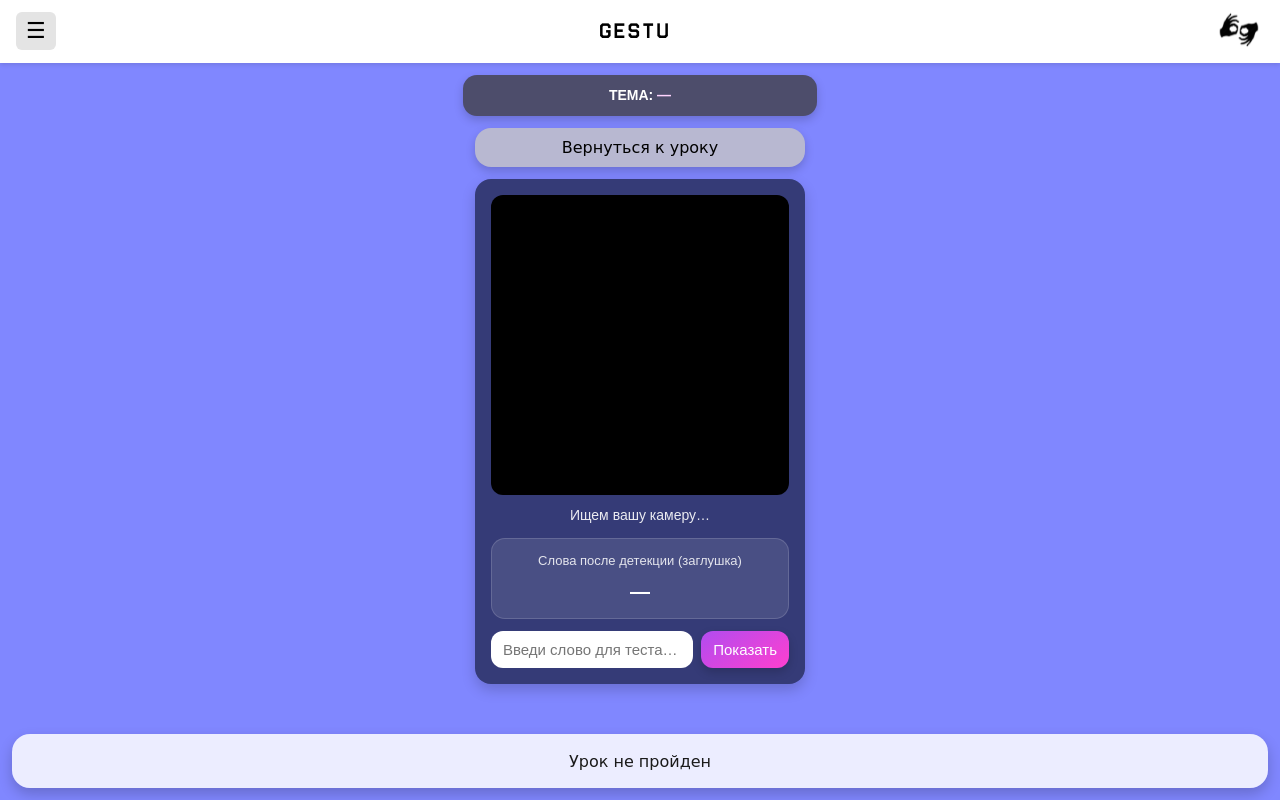
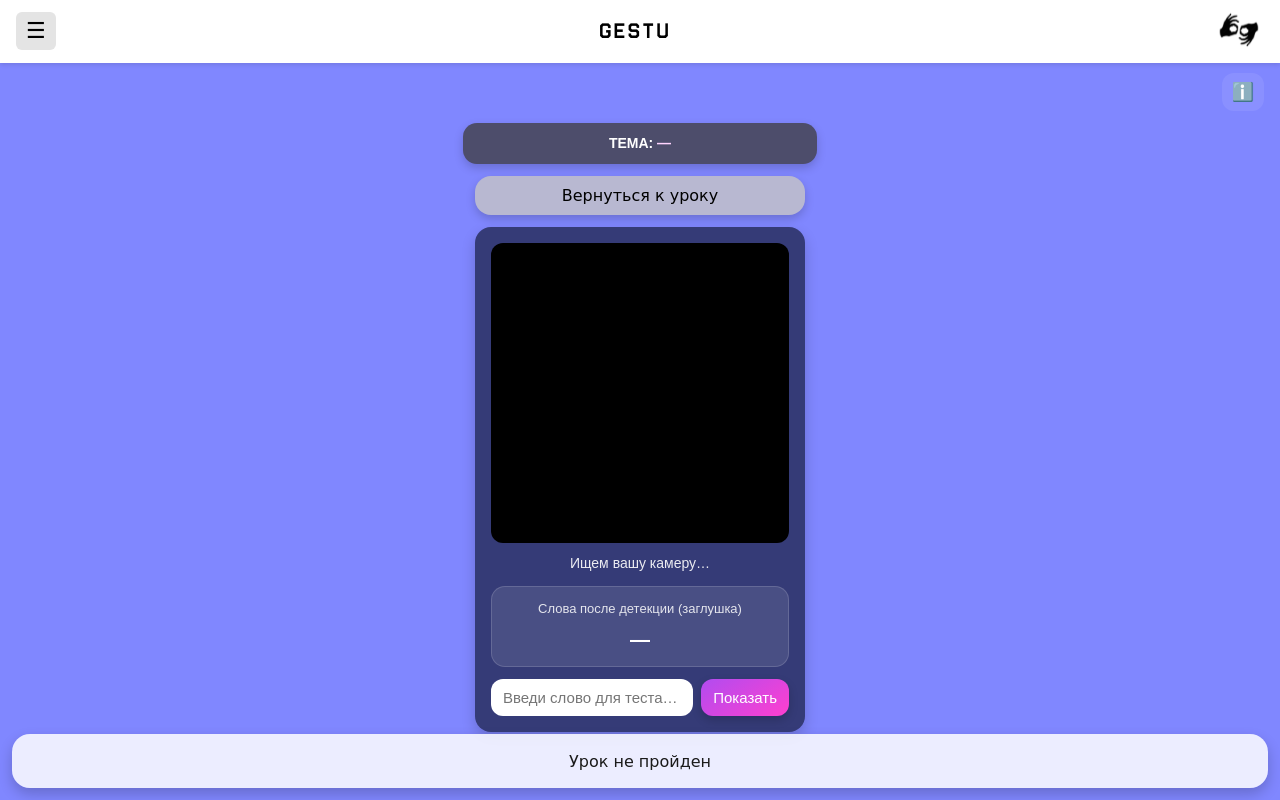
Before and after one commit to RiverBoy26/Gestu_mini_app, a React (Vite) app in the folder app/frontend/: page /practice-lesson/1/1 in a window 1280 px wide. Built offline with nearby package versions, Linux system fonts and the light colour scheme; no server answers.

Commit message:
added info in practiclesson

```diff
--- a/app/frontend/src/Components/PracticeLesson.jsx
+++ b/app/frontend/src/Components/PracticeLesson.jsx
@@ -51,6 +51,9 @@ const PracticeLesson = () => {
   // "детект" заглушка
   const [detectedWord, setDetectedWord] = useState("");
   const [manualWord, setManualWord] = useState("");
+
+  // информация
+  const [showInfo, setShowInfo] = useState(false);
 
   // status
   const [completedKeys, setCompletedKeys] = useState(() => readCompleted());
@@ -186,6 +189,18 @@ const PracticeLesson = () => {
         </div>
       </header>
 
+      <div className="practice-lesson-info-row">
+        <button
+          className="practice-lesson-info-btn"
+          onClick={() => setShowInfo(true)}
+          type="button"
+          aria-label="Информирование по распознаванию"
+          title="Информирование"
+        >
+          ℹ️
+        </button>
+      </div>
+
       <div className="practice-lesson-content">
         <div className="practice-lesson-topic">
           ТЕМА: <span className="practice-lesson-topic-word">{topicWord || "—"}</span>
@@ -240,6 +255,41 @@ const PracticeLesson = () => {
             </div>
           )}
         </div>
+        {showInfo && (
+          <div
+            className="practice-lesson-info-overlay"
+            onClick={() => setShowInfo(false)}
+            role="presentation"
+          >
+            <div
+              className="practice-lesson-info-modal"
+              onClick={(e) => e.stopPropagation()}
+              role="dialog"
+              aria-modal="true"
+            >
+              <div className="practice-lesson-info-title">
+                Чтобы распознавание букв работало стабильно:
+              </div>
+
+              <ol className="practice-lesson-info-list">
+                <li>Свет — ровное освещение без сильных теней и засветов.</li>
+                <li>Кадр — держите всю кисть полностью в кадре, ближе к центру, примерно 30–60 см от камеры.</li>
+                <li>Фон — лучше однотонный, без лишних движений за спиной.</li>
+                <li>Поза — показывайте жест как в уроке, не перекрывайте пальцы, по возможности без перчаток/крупных аксессуаров.</li>
+                <li>Стабилизация — удерживайте жест неподвижно 1–2 секунды. Результат фиксируется после нескольких кадров.</li>
+                <li>Буквы с движением — для динамичных делайте движение плавно и в пределах кадра.</li>
+              </ol>
+
+              <button
+                className="practice-lesson-info-close"
+                onClick={() => setShowInfo(false)}
+                type="button"
+              >
+                Понятно
+              </button>
+            </div>
+          </div>
+        )}
       </div>
 
       {/* нижняя плашка статуса */}
--- a/app/frontend/src/Styles/PracticeLesson.css
+++ b/app/frontend/src/Styles/PracticeLesson.css
@@ -220,3 +220,56 @@
   font-style: normal;
   font-display: swap;
 }
+
+.practice-lesson-info-row{
+  display:flex;
+  justify-content:flex-end;
+  padding: 10px 16px 0;
+}
+
+.practice-lesson-info-btn{
+  border: none;
+  background: rgba(255,255,255,0.08);
+  border-radius: 12px;
+  padding: 8px 10px;
+  font-size: 18px;
+  cursor: pointer;
+}
+
+.practice-lesson-info-overlay{
+  position: fixed;
+  inset: 0;
+  background: rgba(0,0,0,0.45);
+  display: flex;
+  justify-content: center;
+  align-items: flex-start;
+  padding: calc(var(--tma-safe-top, 0px) + 72px) 16px 16px;
+  z-index: 999;
+}
+
+.practice-lesson-info-modal{
+  width: min(520px, 100%);
+  background: #1b1b1f;
+  border-radius: 18px;
+  padding: 14px 14px 12px;
+}
+
+.practice-lesson-info-title{
+  font-weight: 700;
+  margin-bottom: 10px;
+}
+
+.practice-lesson-info-list{
+  margin: 0;
+  padding-left: 18px;
+  line-height: 1.35;
+}
+
+.practice-lesson-info-close{
+  margin-top: 12px;
+  width: 100%;
+  border: none;
+  border-radius: 14px;
+  padding: 10px 12px;
+  cursor: pointer;
+}
```
